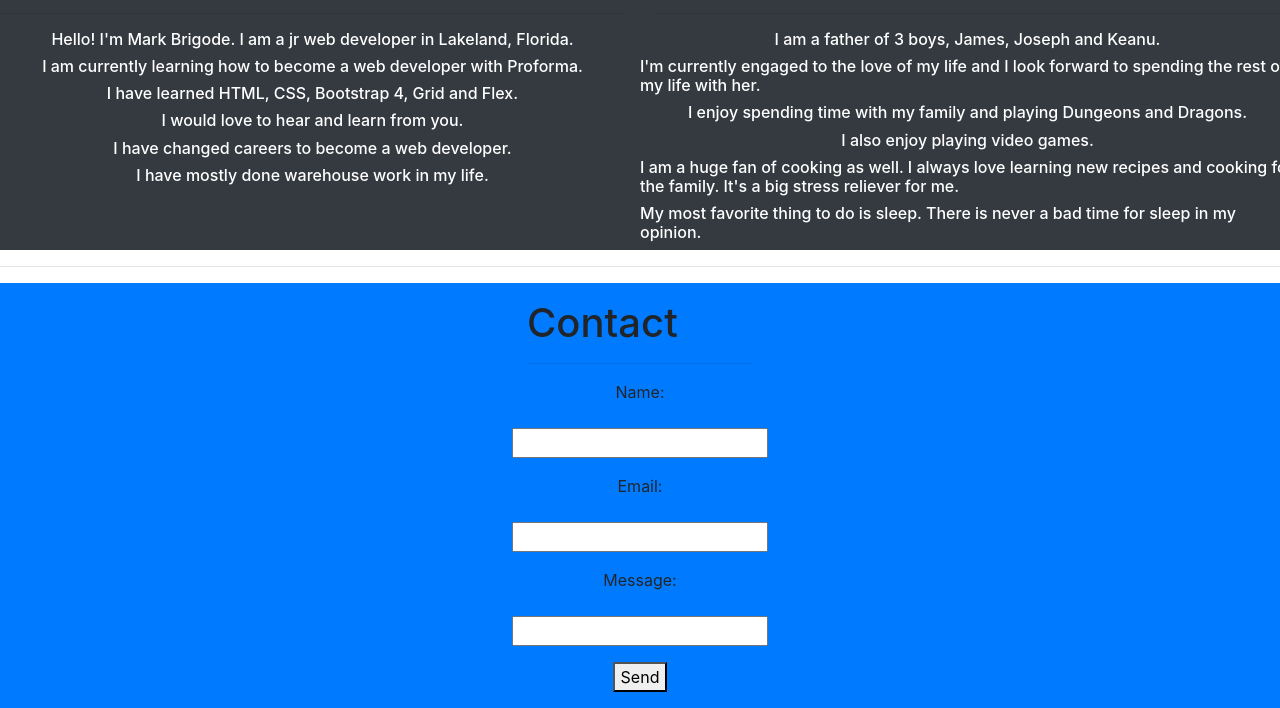
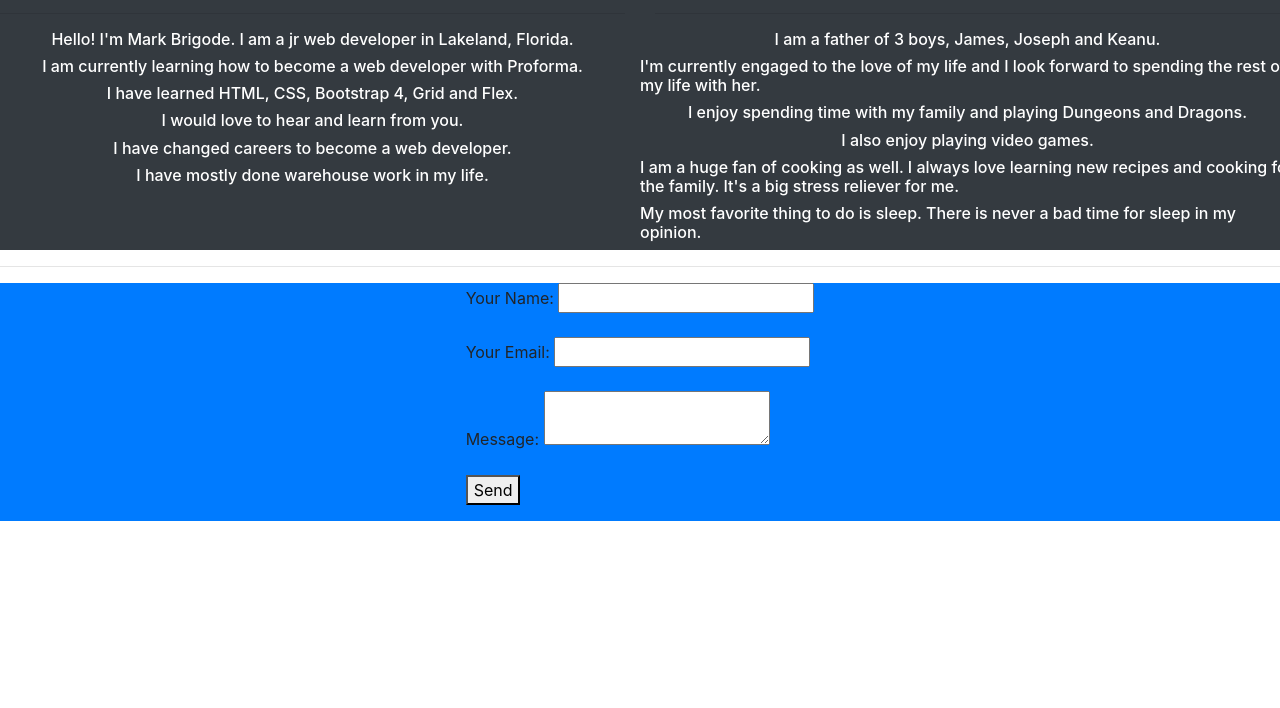
Before and after one commit to MBrigode/MBrigode.portfolio, a plain HTML site: page index.html in a window 1280 px wide. Shown: the part 920-1628 px from the top of the page. After the commit the page ends 1441 px from the top, so only its background shows below. Drawn offline with nearby package versions, Linux system fonts and the light colour scheme.

Commit message:
JK 1 more final commit

```diff
--- a/index.html
+++ b/index.html
@@ -96,34 +96,24 @@
         </div>
       </div>
     </div>
-    <div class="container-fluid"><hr></div>
+    <div class="container-fluid">
+      <hr>
+    </div>
 
     <div class="container-fluid bg-primary text-black">
       <div class="row justify-content-center">
-        <form id="contact" name="contact" netlify>
-          <p class="row justify-content-center">
-            <h1>Contact</h1>
+        <form name="contact" method="POST" data-netlify="true">
+          <p>
+            <label>Your Name: <input type="text" name="name" /></label>
           </p>
-          <hr>
-          <p class="row justify-content-center">
-            <label>Name:
-            </p>
-          <p class="row justify-content-center">
-            <input type="text" name="name"></label>
+          <p>
+            <label>Your Email: <input type="email" name="email" /></label>
           </p>
-          <p class="row justify-content-center">
-            <label>Email:
-            </p>
-          <p class="row justify-content-center">
-            <input type="email" name="email"></label>
+
+          <p>
+            <label>Message: <textarea name="message"></textarea></label>
           </p>
-          <p class="row justify-content-center">
-            <label>Message:
-            </p>
-          <p class="row justify-content-center">
-            <input type="message" name="message"></label>
-          </p>
-          <p class="row justify-content-center">
+          <p>
             <button type="submit">Send</button>
           </p>
         </form>
```
